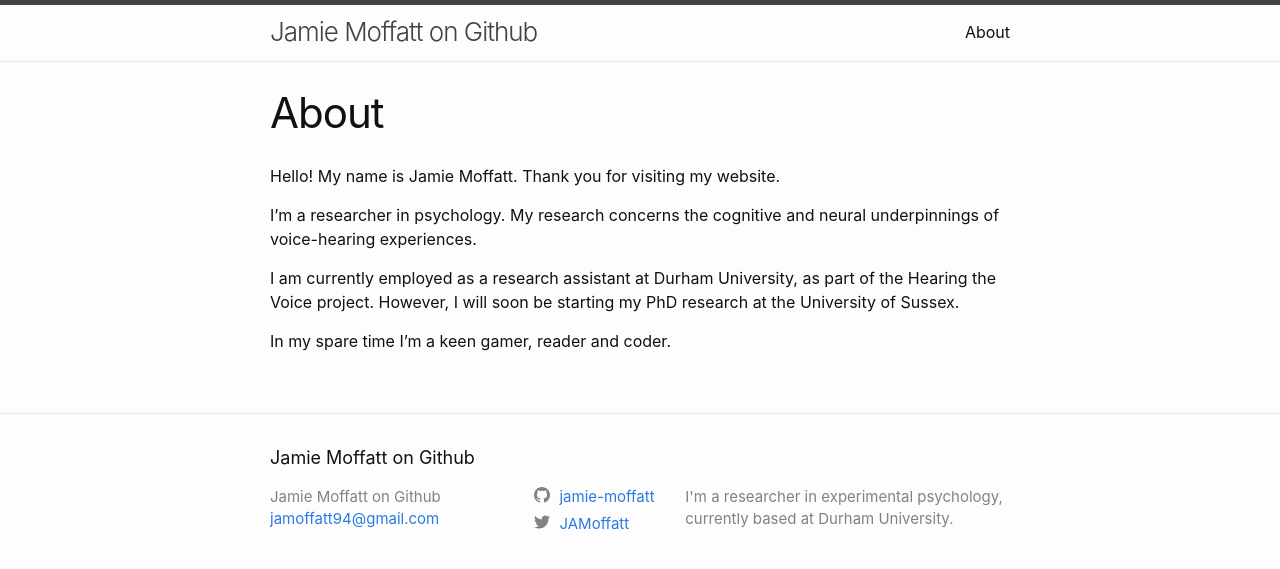
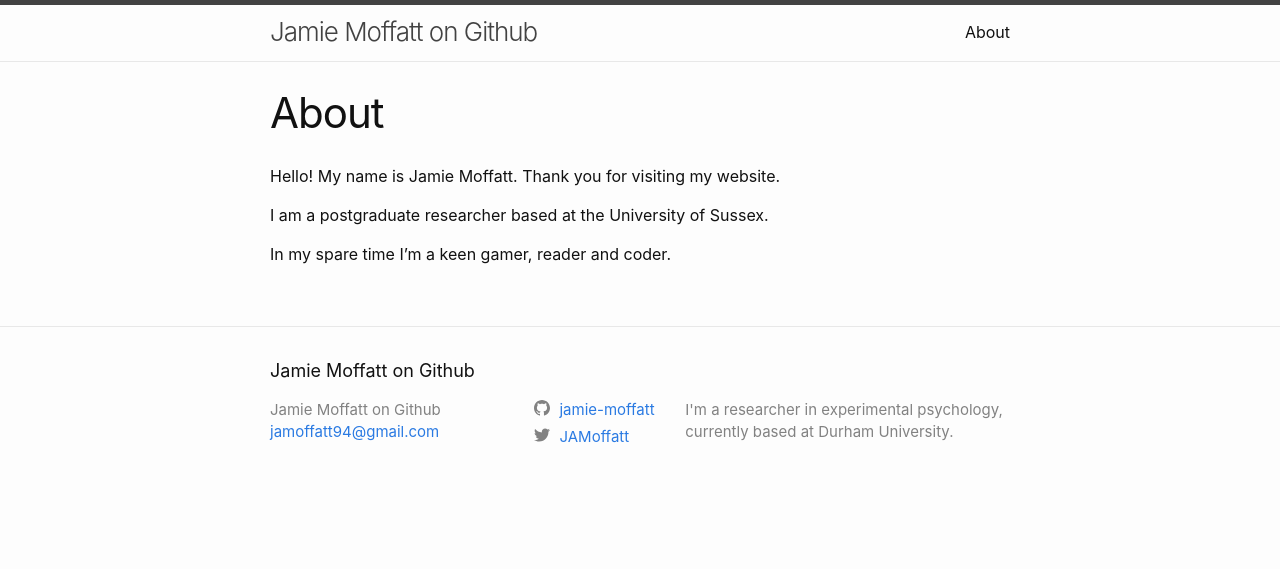
Before and after one commit to jamie-moffatt/my-site, a Jekyll site: the page built from about.md, in a window 1280 px wide. Shown: the top 569 px of the page. Built offline with Jekyll 4.4.1, drawn with Linux system fonts in a browser that asks for light colours.

Commit message:
Edit about page

```diff
--- a/about.md
+++ b/about.md
@@ -6,8 +6,6 @@ permalink: /about/
 
 Hello! My name is Jamie Moffatt. Thank you for visiting my website.
 
-I'm a researcher in psychology. My research concerns the cognitive and neural underpinnings of voice-hearing experiences.
-
-I am currently employed as a research assistant at Durham University, as part of the Hearing the Voice project. However, I will soon be starting my PhD research at the University of Sussex.
+I am a postgraduate researcher based at the University of Sussex.
 
 In my spare time I'm a keen gamer, reader and coder.
```
